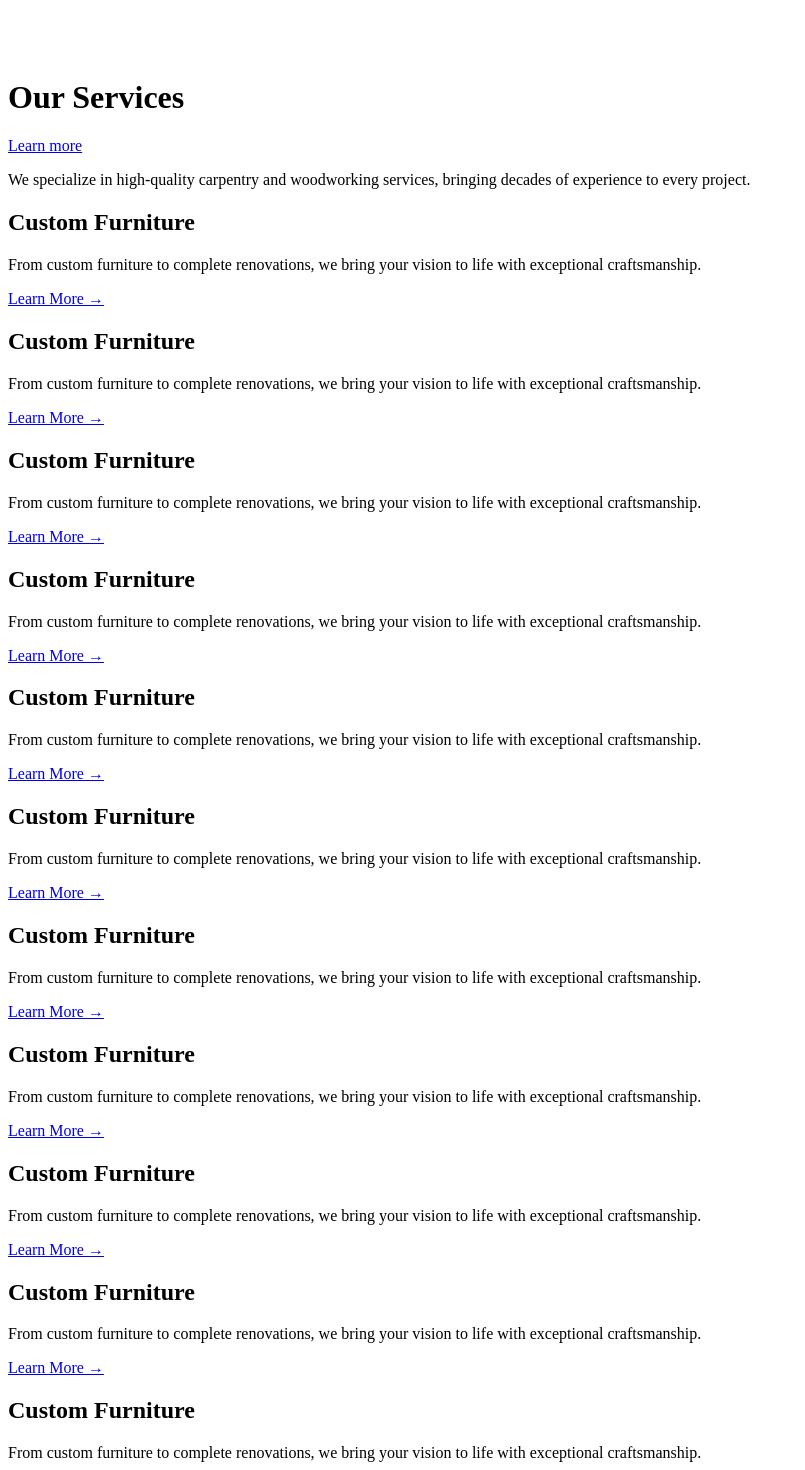
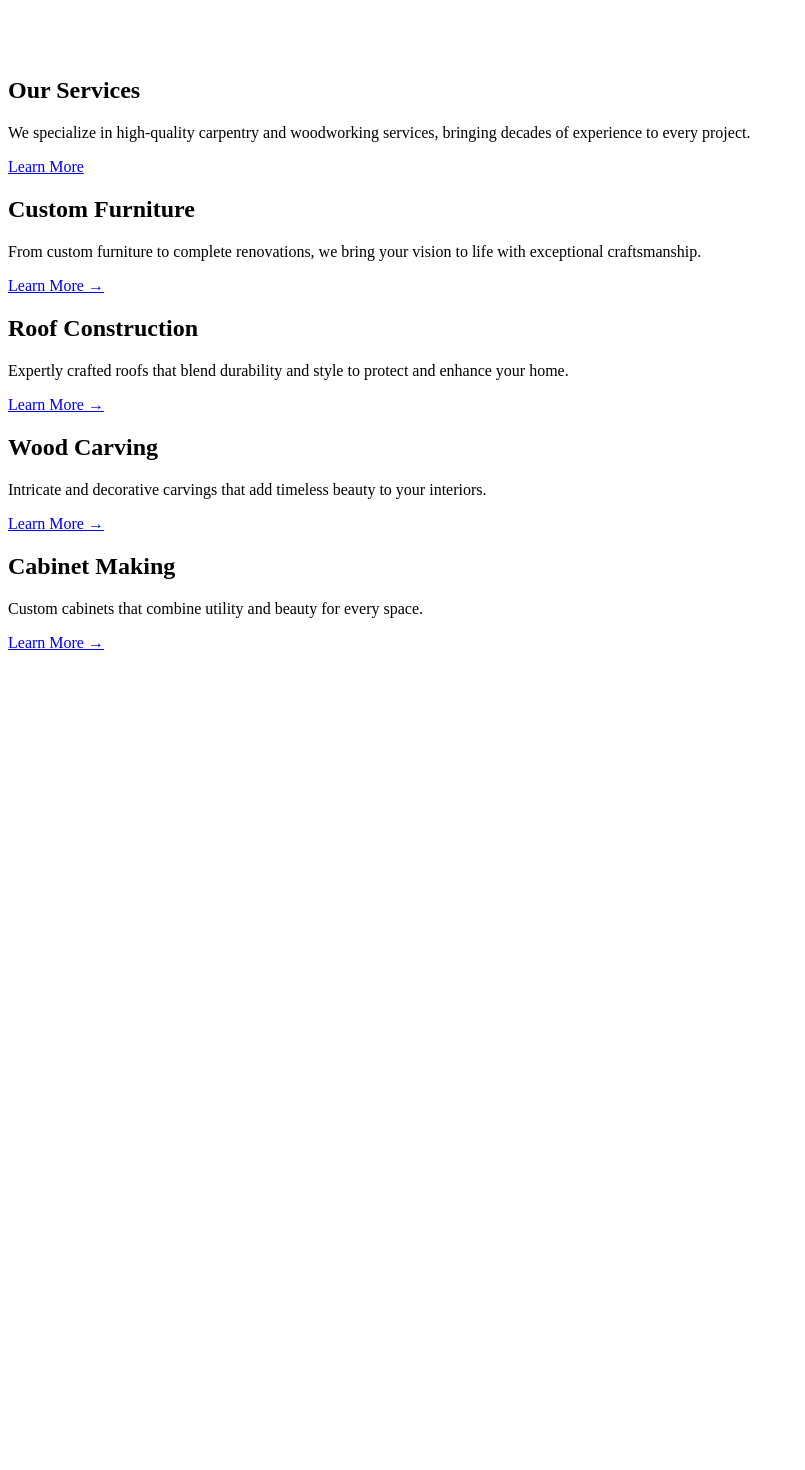
Before and after one commit to SusaDDilmin/IJ-Furnitures-carpentry-workshop, a Next.js app in the folder ij-furnitures/: page / in a window 1280 px wide. Shown: the part 680-2150 px from the top of the page, without its empty margins (0-805 px from the left). After the commit the page ends 1340 px from the top, so only its background shows below. Built offline with nearby package versions, Linux system fonts and the light colour scheme.

Commit message:
Add some animations to Hero section

```diff
--- a/ij-furnitures/app/page.tsx
+++ b/ij-furnitures/app/page.tsx
@@ -3,33 +3,72 @@
 import Link from "next/link";
 import ServiceCard from "./Components/HomePageComponents/ServiceCard";
 
+import { useEffect, useRef } from "react";
+import gsap from "gsap";
+import { ScrollTrigger } from "gsap/ScrollTrigger";
+
+gsap.registerPlugin(ScrollTrigger);
+
 export default function Home() {
+  const heroRef = useRef(null);
+
+  useEffect(() => {
+    const ctx = gsap.context(() => {
+      gsap.from(".hero-text", {
+        y: 50,
+        opacity: 0,
+        duration: 1,
+        ease: "power3.out",
+        stagger: 0.2,
+        scrollTrigger: {
+          trigger: heroRef.current,
+          start: "top 80%",
+        },
+      });
+
+      gsap.from(".hero-buttons", {
+        y: 50,
+        opacity: 0,
+        duration: 1,
+        delay: 0.5,
+        ease: "power3.out",
+        scrollTrigger: {
+          trigger: heroRef.current,
+          start: "top 80%",
+        },
+      });
+    }, heroRef);
+
+    return () => ctx.revert(); // Clean-up GSAP context on unmount
+  }, []);
+
   return (
-    <div className="">
+    <div>
       {
-        // First part of the Home
+        // Hero part of the Home
       }
       <div
         className="bg-[url('/images/HomeImgTwo.avif')] md:bg-[url('/images/HomeImgOne.jpg')] bg-cover bg-right w-full"
         style={{ height: "calc(100vh - 84px)" }}
+        ref={heroRef}
       >
         <div className="bg-black/10 backdrop-blur-md h-full w-full">
           <div className="flex flex-col justify-center h-full px-6 py-16 md:px-12 lg:px-24 gap-8">
             {/* Headline */}
             <div className="flex flex-col gap-2 md:gap-3 text-white">
-              <h1 className="text-3xl sm:text-4xl md:text-6xl lg:text-7xl font-extrabold leading-tight">
+              <h1 className="hero-text text-3xl sm:text-4xl md:text-6xl lg:text-7xl font-extrabold leading-tight">
                 Expert Carpentry &
               </h1>
-              <h1 className="text-3xl sm:text-4xl md:text-6xl lg:text-7xl font-extrabold leading-tight">
+              <h1 className="hero-text text-3xl sm:text-4xl md:text-6xl lg:text-7xl font-extrabold leading-tight">
                 Woodworking
               </h1>
-              <h1 className="text-3xl sm:text-4xl md:text-6xl lg:text-7xl font-extrabold leading-tight">
+              <h1 className="hero-text text-3xl sm:text-4xl md:text-6xl lg:text-7xl font-extrabold leading-tight">
                 Services
               </h1>
             </div>
 
             {/* Subheading */}
-            <p className="text-gray-200 text-base sm:text-lg md:text-2xl lg:text-3xl max-w-4xl font-medium">
+            <p className="hero-text text-gray-200 text-base sm:text-lg md:text-2xl lg:text-3xl max-w-4xl font-medium">
               We specialize in handcrafted wooden furniture, roof construction,
               and detailed carvings for homes and businesses. Built with care.
               Designed to impress.
@@ -39,13 +78,13 @@ export default function Home() {
             <div className="flex flex-col sm:flex-row gap-4 sm:gap-6 mt-4">
               <Link
                 href="/pages/gallery"
-                className="bg-amber-900 text-white text-base sm:text-lg font-semibold px-6 py-3 rounded-lg hover:bg-amber-700 transition-colors text-center"
+                className="hero-buttons bg-amber-900 text-white text-base sm:text-lg font-semibold px-6 py-3 rounded-lg hover:bg-amber-700 transition-colors text-center"
               >
                 View our work
               </Link>
               <Link
                 href="/pages/contact"
-                className="bg-white text-black text-base sm:text-lg font-semibold px-6 py-3 rounded-lg hover:bg-amber-200 transition-colors text-center"
+                className="hero-buttons bg-white text-black text-base sm:text-lg font-semibold px-6 py-3 rounded-lg hover:bg-amber-200 transition-colors text-center"
               >
                 Contact Us
               </Link>
@@ -57,77 +96,47 @@ export default function Home() {
       {
         // Second part of the Home
       }
-      <div className="h-screen w-100vh">
-        <div className=" mx-auto px-4 md:px-8 py-4 md:py-20 flex flex-col gap-3 md:gap-0">
-          <div className="flex flex-row justify-between items-center">
-            <h1 className=" text-3xl md:text-5xl font-bold">Our Services</h1>
+      <div className="w-full bg-[#fdf5ee] min-h-[100vh] flex items-center">
+        <div className="max-w-7xl mx-auto px-4 md:px-8 w-full py-10 md:py-20">
+          {/* Header Section */}
+          <div className="flex flex-col md:flex-row justify-between items-start md:items-center mb-10 gap-4">
+            <div>
+              <h2 className="text-4xl md:text-5xl font-bold text-[#4B2E2E]">
+                Our Services
+              </h2>
+              <p className="text-gray-600 md:text-lg mt-2 max-w-xl">
+                We specialize in high-quality carpentry and woodworking
+                services, bringing decades of experience to every project.
+              </p>
+            </div>
             <Link
               href="/pages/gallery"
-              className="bg-gray-900 text-white md:text-lg font-semibold px-4 py-2 md:px-6 md:py-3 rounded-lg mt-4 inline-block hover:bg-gray-700 transition-colors"
+              className="bg-[#4B2E2E] text-white text-base md:text-lg font-semibold px-6 py-3 rounded-lg hover:bg-[#6B4C3B] transition"
             >
-              Learn more
+              Learn More
             </Link>
           </div>
-          <p className="md:text-xl text-gray-600">
-            We specialize in high-quality carpentry and woodworking services,
-            bringing decades of experience to every project.
-          </p>
-        </div>
-        <div className="w-full h-500px flex justify-center items-center">
-          <div className="flex overflow-hidden  ">
+
+          {/* Services Cards Grid */}
+          <div className="grid grid-cols-1 sm:grid-cols-2 lg:grid-cols-4 gap-6">
             <ServiceCard
               title="Custom Furniture"
               description="From custom furniture to complete renovations, we bring your vision to life with exceptional craftsmanship."
               link="/pages/gallery"
             />
             <ServiceCard
-              title="Custom Furniture"
-              description="From custom furniture to complete renovations, we bring your vision to life with exceptional craftsmanship."
+              title="Roof Construction"
+              description="Expertly crafted roofs that blend durability and style to protect and enhance your home."
               link="/pages/gallery"
             />
             <ServiceCard
-              title="Custom Furniture"
-              description="From custom furniture to complete renovations, we bring your vision to life with exceptional craftsmanship."
+              title="Wood Carving"
+              description="Intricate and decorative carvings that add timeless beauty to your interiors."
               link="/pages/gallery"
             />
             <ServiceCard
-              title="Custom Furniture"
-              description="From custom furniture to complete renovations, we bring your vision to life with exceptional craftsmanship."
-              link="/pages/gallery"
-            />
-            <ServiceCard
-              title="Custom Furniture"
-              description="From custom furniture to complete renovations, we bring your vision to life with exceptional craftsmanship."
-              link="/pages/gallery"
-            />
-            <ServiceCard
-              title="Custom Furniture"
-              description="From custom furniture to complete renovations, we bring your vision to life with exceptional craftsmanship."
-              link="/pages/gallery"
-            />
-            <ServiceCard
-              title="Custom Furniture"
-              description="From custom furniture to complete renovations, we bring your vision to life with exceptional craftsmanship."
-              link="/pages/gallery"
-            />
-            <ServiceCard
-              title="Custom Furniture"
-              description="From custom furniture to complete renovations, we bring your vision to life with exceptional craftsmanship."
-              link="/pages/gallery"
-            />
-            <ServiceCard
-              title="Custom Furniture"
-              description="From custom furniture to complete renovations, we bring your vision to life with exceptional craftsmanship."
-              link="/pages/gallery"
-            />
-            <ServiceCard
-              title="Custom Furniture"
-              description="From custom furniture to complete renovations, we bring your vision to life with exceptional craftsmanship."
-              link="/pages/gallery"
-            />
-            <ServiceCard
-              title="Custom Furniture"
-              description="From custom furniture to complete renovations, we bring your vision to life with exceptional craftsmanship."
+              title="Cabinet Making"
+              description="Custom cabinets that combine utility and beauty for every space."
               link="/pages/gallery"
             />
           </div>
```
Also changed, not shown: ij-furnitures/app/Components/Navbar.tsx (+17 -5 lines).
